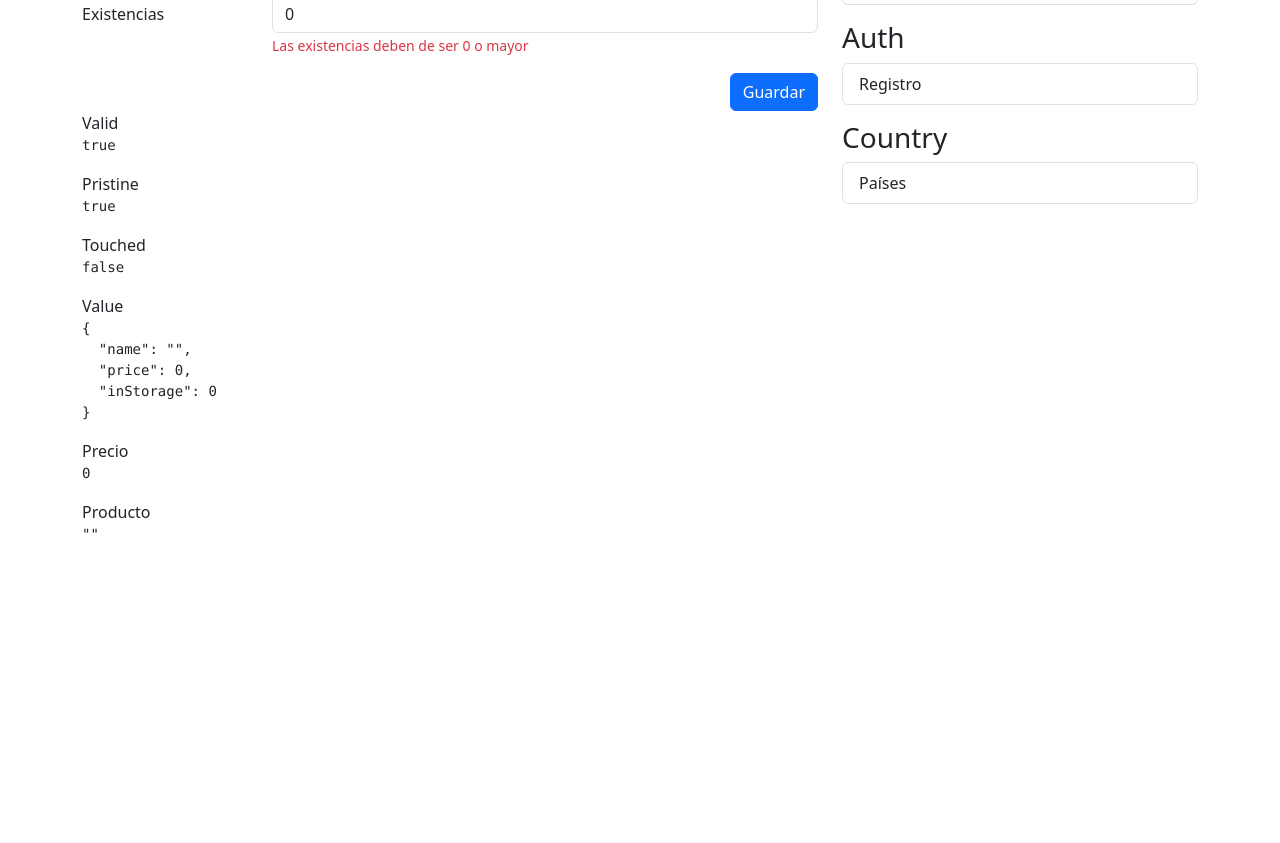
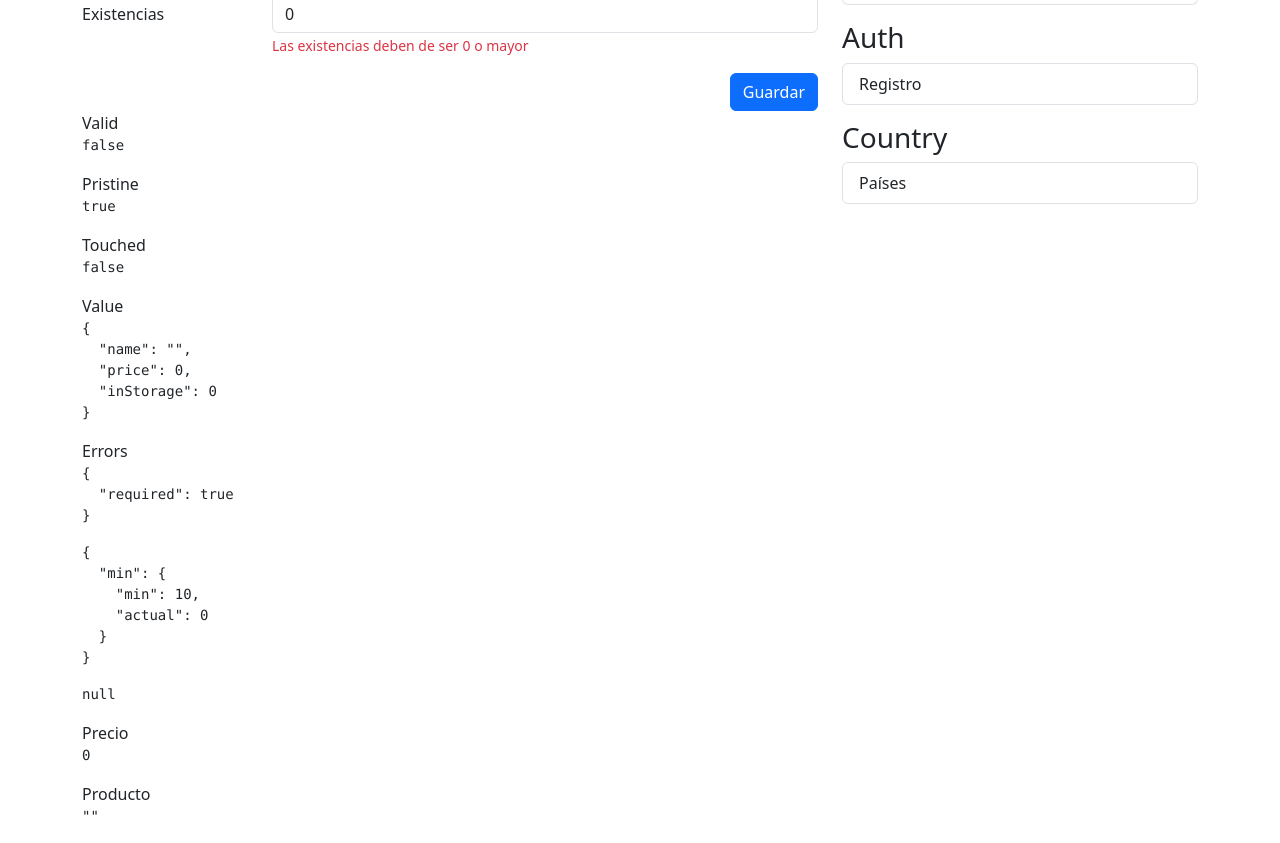
Before and after one commit to raulmoralesruiz/angularforms, an Angular app: page /reactive/basic in a window 1280 px wide. Shown: the part 280-1123 px from the top of the page. Before the commit the page ends 841 px from the top, so only its background shows below. Built offline with nearby package versions, Linux system fonts and the light colour scheme.

Commit message:
Validaciones de campos incluidos

```diff
--- a/src/app/reactive/pages/basic-page/basic-page.component.html
+++ b/src/app/reactive/pages/basic-page/basic-page.component.html
@@ -80,6 +80,11 @@
     <span>Value</span>
     <pre>{{ myForm.value | json }}</pre>
 
+    <span>Errors</span>
+    <pre>{{ myForm.controls.name.errors | json }}</pre>
+    <pre>{{ myForm.controls.price.errors | json }}</pre>
+    <pre>{{ myForm.controls.inStorage.errors | json }}</pre>
+
     <span>Precio</span>
     <pre>{{ myForm.controls.price.value | json }}</pre>
 
--- a/src/app/reactive/pages/basic-page/basic-page.component.ts
+++ b/src/app/reactive/pages/basic-page/basic-page.component.ts
@@ -1,6 +1,6 @@
 import { JsonPipe } from '@angular/common';
 import { Component, inject } from '@angular/core';
-import { FormBuilder, FormControl, FormGroup, ReactiveFormsModule } from '@angular/forms';
+import { FormBuilder, ReactiveFormsModule, Validators } from '@angular/forms';
 
 @Component({
   selector: 'app-basic-page',
@@ -10,9 +10,15 @@
 export class BasicPageComponent {
   private fb = inject(FormBuilder);
   myForm = this.fb.group({
-    name: ['', /** validadores síncronos */, /** validadores Asíncronos */],
-    price: [0],
-    inStorage: [0],
+    name: [
+      '',
+      [
+        Validators.required,
+        Validators.minLength(3),
+      ] /** validadores Asíncronos */,
+    ],
+    price: [0, [Validators.required, Validators.min(10)]],
+    inStorage: [0, [Validators.required, Validators.min(0)]],
   });
 
   // myForm = new FormGroup({
```
